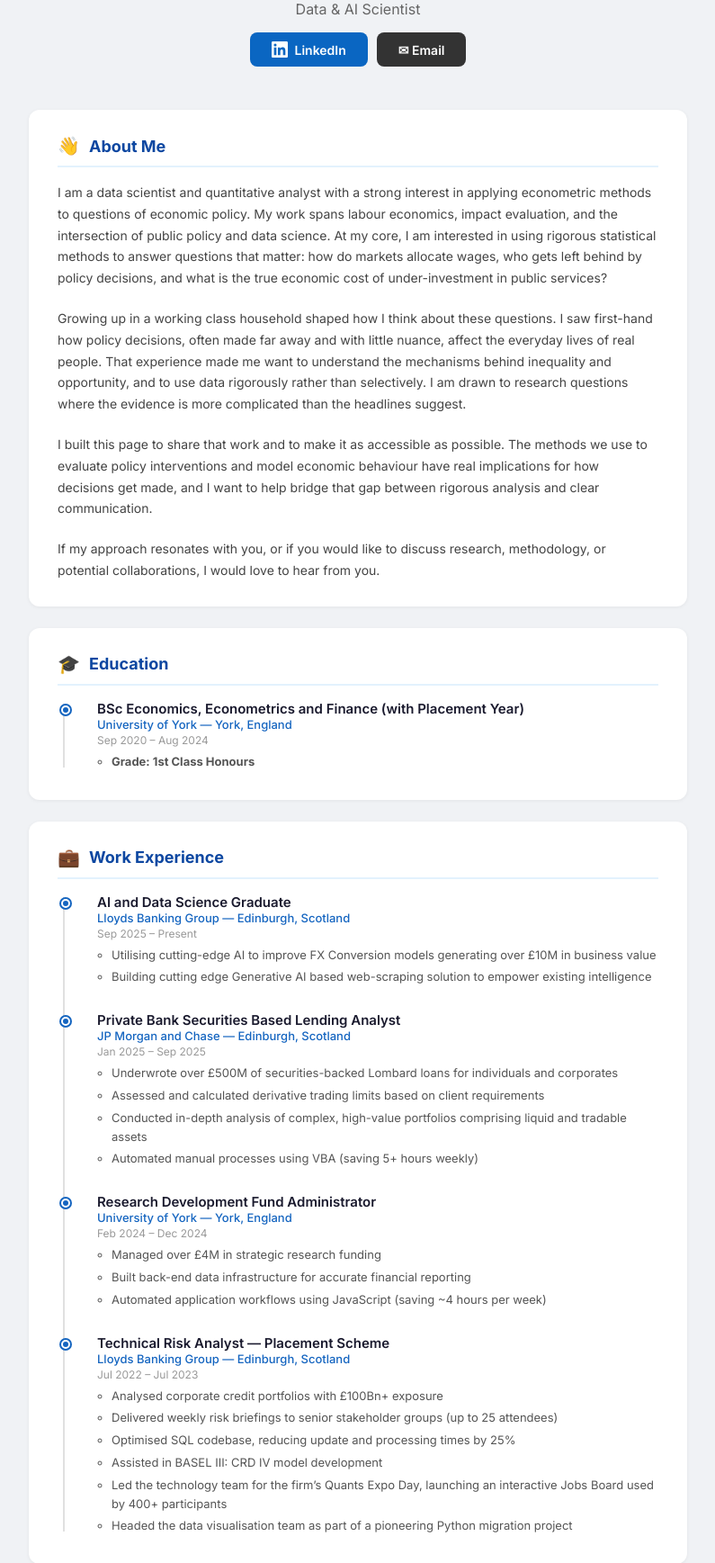
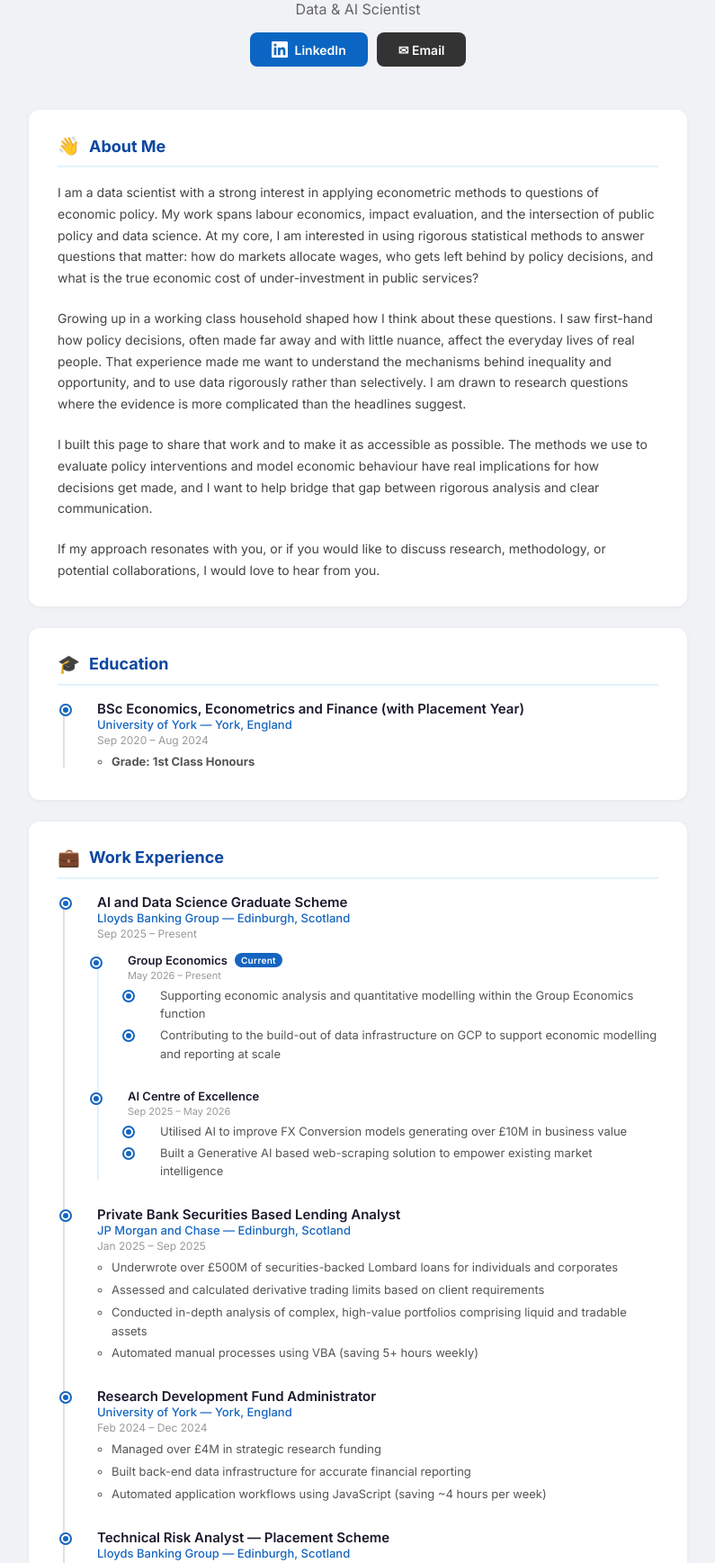
Before and after one commit to Aleksejs-Belasovs/personal-portfolio, a Flask app: page /about in a window 1280 px wide. Shown: the part 333-2070 px from the top of the page at 90% size, without its empty margins (242-1037 px from the left). Run offline with Flask 3, Linux system fonts and the light colour scheme.

Commit message:
Updating work experience

```diff
--- a/templates/about.html
+++ b/templates/about.html
@@ -65,6 +65,16 @@
     .timeline .desc ul { margin: 4px 0 0 16px; }
     .timeline .desc ul li { margin-bottom: 4px; padding-left: 0; }
     .timeline .desc ul li::before { display: none; }
+    .rotation-list { list-style: none; margin-top: 14px; padding-left: 12px; border-left: 2px solid #e3f2fd; }
+    .rotation-item { margin-bottom: 16px; padding-left: 14px; position: relative; }
+    .rotation-item:last-child { margin-bottom: 0; }
+    .rotation-item::before { content: ''; position: absolute; left: -7px; top: 7px; width: 6px; height: 6px; border-radius: 50%; background: #90caf9; }
+    .rotation-role { font-size: 13px; font-weight: 600; color: #1a1a2e; display: flex; align-items: center; gap: 8px; }
+    .rotation-period { font-size: 11px; color: #999; margin: 2px 0 5px; }
+    .rotation-desc { font-size: 13px; color: #555; line-height: 1.6; }
+    .rotation-desc ul { margin: 4px 0 0 16px; }
+    .rotation-desc ul li { margin-bottom: 3px; }
+    .current-badge { font-size: 10px; font-weight: 600; background: #1565C0; color: #fff; padding: 2px 7px; border-radius: 10px; letter-spacing: 0.03em; }
     .skills-grid { display: flex; flex-wrap: wrap; gap: 8px; }
     .skill-tag { padding: 6px 14px; background: #e3f2fd; color: #1565C0; border-radius: 20px; font-size: 12px; font-weight: 500; }
     .lang-grid { display: flex; flex-wrap: wrap; gap: 12px; margin-top: 8px; }
@@ -117,7 +127,7 @@
 
   <div class="section">
     <div class="section-title"><span class="icon">&#128075;</span> About Me</div>
-    <p style="margin-bottom:1.5em;">I am a data scientist and quantitative analyst with a strong interest in applying econometric methods to questions of economic policy. My work spans labour economics, impact evaluation, and the intersection of public policy and data science. At my core, I am interested in using rigorous statistical methods to answer questions that matter: how do markets allocate wages, who gets left behind by policy decisions, and what is the true economic cost of under-investment in public services?</p>
+    <p style="margin-bottom:1.5em;">I am a data scientist with a strong interest in applying econometric methods to questions of economic policy. My work spans labour economics, impact evaluation, and the intersection of public policy and data science. At my core, I am interested in using rigorous statistical methods to answer questions that matter: how do markets allocate wages, who gets left behind by policy decisions, and what is the true economic cost of under-investment in public services?</p>
     <p style="margin-bottom:1.5em;">Growing up in a working class household shaped how I think about these questions. I saw first-hand how policy decisions, often made far away and with little nuance, affect the everyday lives of real people. That experience made me want to understand the mechanisms behind inequality and opportunity, and to use data rigorously rather than selectively. I am drawn to research questions where the evidence is more complicated than the headlines suggest.</p>
     <p style="margin-bottom:1.5em;">I built this page to share that work and to make it as accessible as possible. The methods we use to evaluate policy interventions and model economic behaviour have real implications for how decisions get made, and I want to help bridge that gap between rigorous analysis and clear communication.</p>
     <p>If my approach resonates with you, or if you would like to discuss research, methodology, or potential collaborations, I would love to hear from you.</p>
@@ -139,13 +149,27 @@
     <div class="section-title"><span class="icon">&#128188;</span> Work Experience</div>
     <ul class="timeline">
       <li>
-        <div class="role">AI and Data Science Graduate</div>
+        <div class="role">AI and Data Science Graduate Scheme</div>
         <div class="org">Lloyds Banking Group &mdash; Edinburgh, Scotland</div>
         <div class="period">Sep 2025 &ndash; Present</div>
-        <div class="desc"><ul>
-          <li>Utilising cutting-edge AI to improve FX Conversion models generating over &pound;10M in business value</li>
-          <li>Building cutting edge Generative AI based web-scraping solution to empower existing intelligence</li>
-        </ul></div>
+        <ul class="rotation-list">
+          <li class="rotation-item">
+            <div class="rotation-role">Group Economics <span class="current-badge">Current</span></div>
+            <div class="rotation-period">May 2026 &ndash; Present</div>
+            <div class="rotation-desc"><ul>
+              <li>Supporting economic analysis and quantitative modelling within the Group Economics function</li>
+              <li>Contributing to the build-out of data infrastructure on GCP to support economic modelling and reporting at scale</li>
+            </ul></div>
+          </li>
+          <li class="rotation-item">
+            <div class="rotation-role">AI Centre of Excellence</div>
+            <div class="rotation-period">Sep 2025 &ndash; May 2026</div>
+            <div class="rotation-desc"><ul>
+              <li>Utilised AI to improve FX Conversion models generating over &pound;10M in business value</li>
+              <li>Built a Generative AI based web-scraping solution to empower existing market intelligence</li>
+            </ul></div>
+          </li>
+        </ul>
       </li>
       <li>
         <div class="role">Private Bank Securities Based Lending Analyst</div>
```
